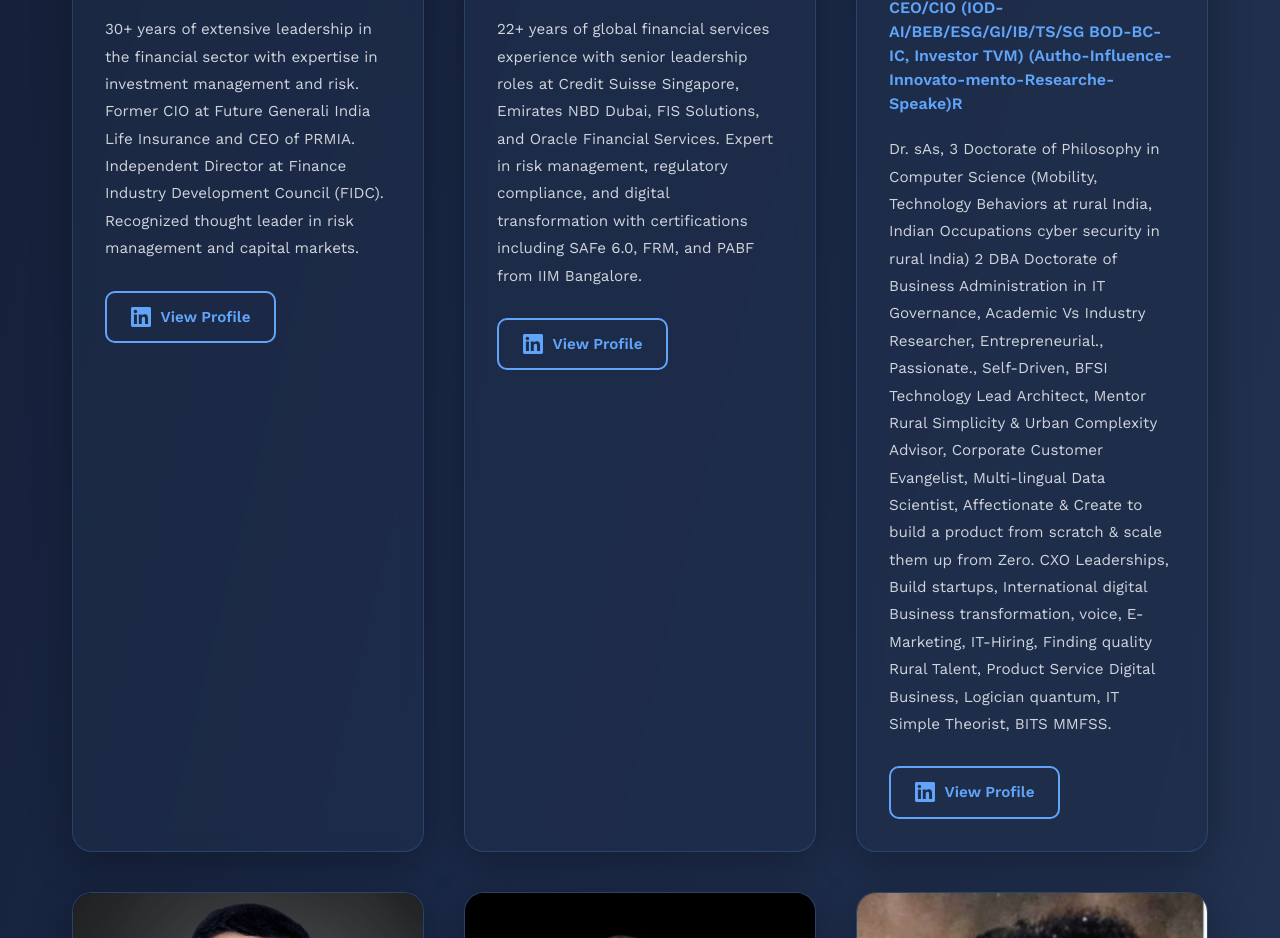
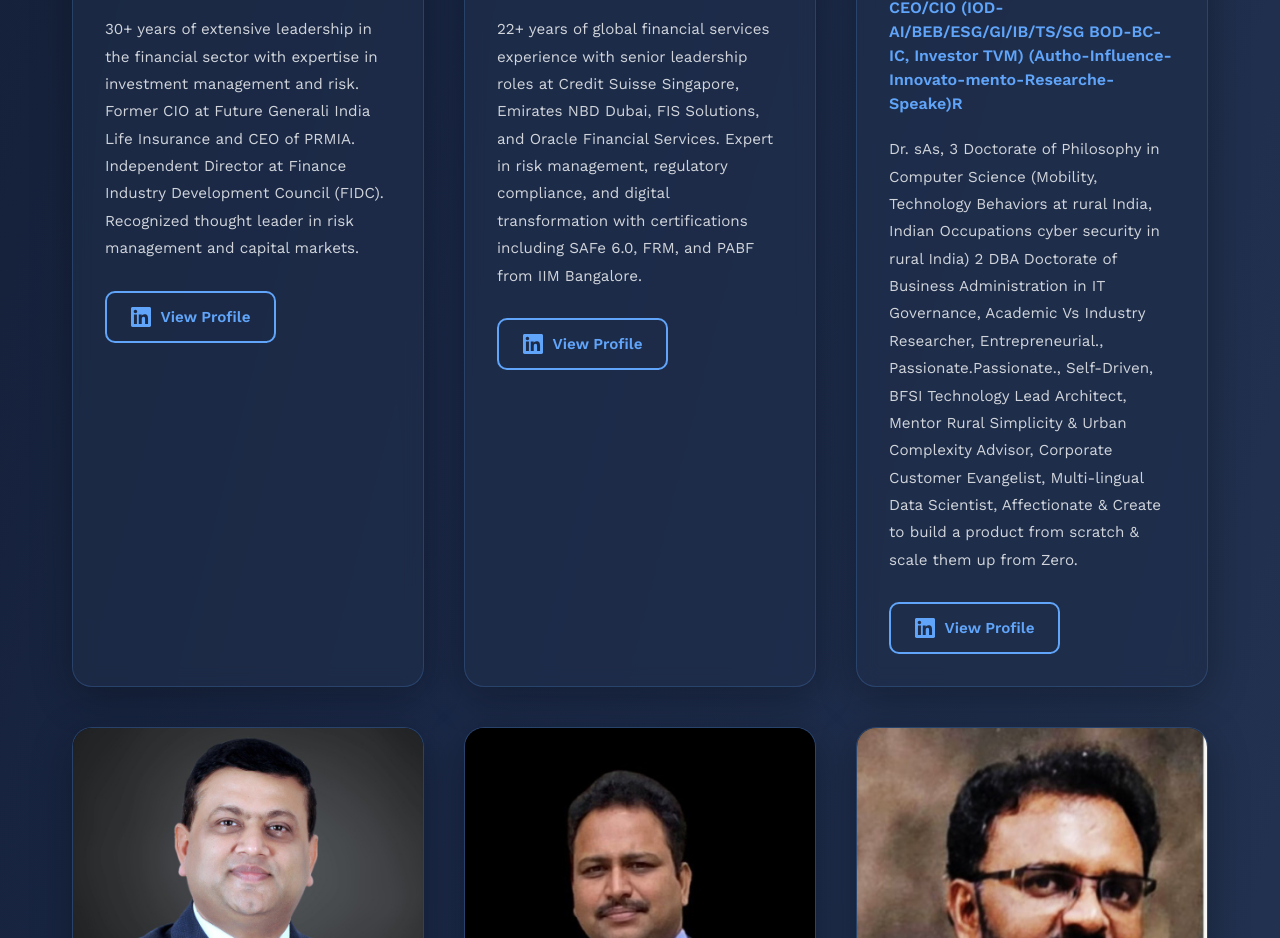
Before and after one commit to upskillize-ui/upskillize-vite1, a React (Vite) app: page /about in a window 1280 px wide. Shown: the part 3040-3978 px from the top of the page. Built offline with nearby package versions, Linux system fonts and the light colour scheme; no server answers.

Commit message:
fix SS advisor image png to jpg

```diff
--- a/src/pages/About.jsx
+++ b/src/pages/About.jsx
@@ -140,11 +140,13 @@ const About = () => {
             {/* Advisor 3: Dr. Suresh A Shan */}
             <AdvisorCard
               initials="SS"
-              photo="/images/advisorsIMG/SS.png"
+              photo="/images/advisorsIMG/SS.jpg"
               name="Dr. Suresh A Shan"
               title="AICTE/BFSI/NAAC/NEP/NBFC-CEO/CIO (IOD-AI/BEB/ESG/GI/IB/TS/SG BOD-BC-IC, Investor TVM) (Autho-Influence-Innovato-mento-Researche-Speake)R"
               bio="Dr. sAs, 3 Doctorate of Philosophy in Computer Science (Mobility, Technology Behaviors at rural India, Indian Occupations cyber security in
-              rural India) 2 DBA Doctorate of Business Administration in IT Governance, Academic Vs Industry Researcher, Entrepreneurial., Passionate., Self-Driven, BFSI Technology Lead Architect, Mentor Rural Simplicity & Urban Complexity Advisor, Corporate Customer Evangelist, Multi-lingual Data Scientist, Affectionate & Create to build a product from scratch & scale them up from Zero. CXO Leaderships, Build startups, International digital Business transformation, voice, E-Marketing, IT-Hiring, Finding quality Rural Talent, Product Service Digital Business, Logician quantum, IT Simple Theorist, BITS MMFSS. "
+              rural India) 2 DBA Doctorate of Business Administration in IT Governance, Academic Vs Industry Researcher, Entrepreneurial., Passionate.Passionate.,
+              Self-Driven, BFSI Technology Lead Architect, Mentor Rural Simplicity & Urban Complexity Advisor, Corporate Customer Evangelist, Multi-lingual Data
+              Scientist, Affectionate & Create to build a product from scratch & scale them up from Zero."
               linkedin="https://www.linkedin.com/in/assuresh/"
             />
 
```
Also changed, not shown: public/images/advisorsIMG/SS.jpg (renamed from public/images/advisorsIMG/SS.png).
